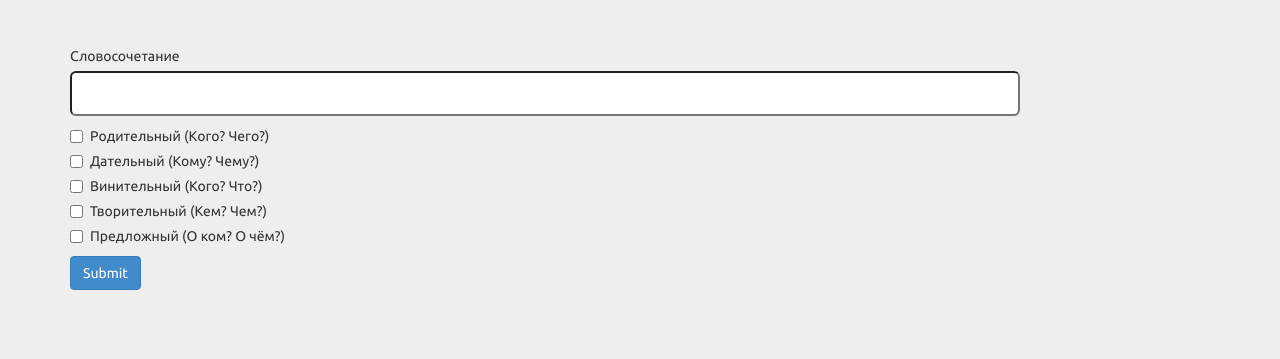
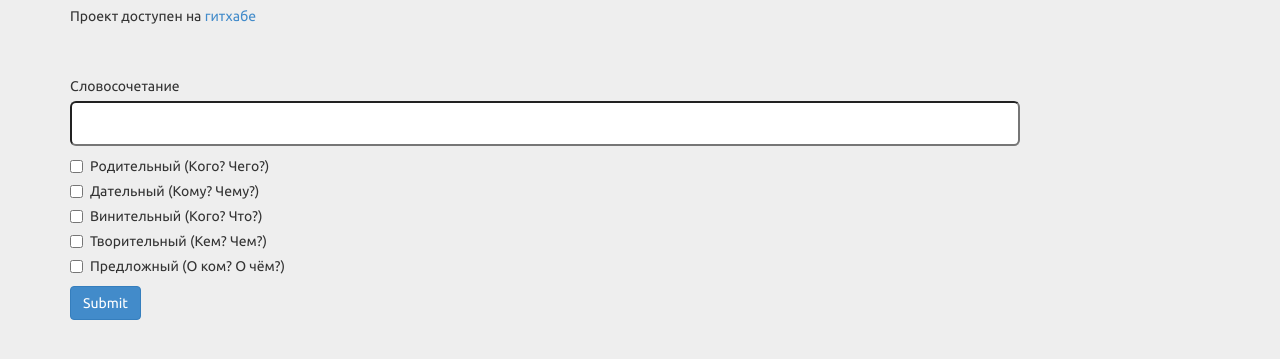
Before and after one commit to summerisgone/pyphrasy, a plain HTML site: page templates/index.html in a window 1280 px wide. Shown: the part 103-462 px from the top of the page. Drawn offline with nearby package versions, Linux system fonts and the light colour scheme.

Commit message:
Updated doc

```diff
--- a/templates/index.html
+++ b/templates/index.html
@@ -9,6 +9,7 @@
 </head>
 <body class="container">
 <h1>Склонение по падежам русских словосочетаний с помощью python библиотеки <a href="https://pymorphy2.readthedocs.org/">pymorphy2</a></h1>
+<p>Проект доступен на <a href="https://github.com/summerisgone/pyphrasy">гитхабе</a></p>
 <form action="/inflect" method="POST">
     <div class="control-group">
         <label class="control-label" for="phrase">Словосочетание</label>
@@ -30,5 +31,15 @@
 </form>
 <script type="text/javascript" src="http://code.jquery.com/jquery-1.10.2.min.js"></script>
 <script type="text/javascript" src="/static/js/main.js"></script>
+<script>
+  (function(i,s,o,g,r,a,m){i['GoogleAnalyticsObject']=r;i[r]=i[r]||function(){
+  (i[r].q=i[r].q||[]).push(arguments)},i[r].l=1*new Date();a=s.createElement(o),
+  m=s.getElementsByTagName(o)[0];a.async=1;a.src=g;m.parentNode.insertBefore(a,m)
+  })(window,document,'script','//www.google-analytics.com/analytics.js','ga');
+
+  ga('create', 'UA-34860793-6', 'pyphrasy.herokuapp.com');
+  ga('send', 'pageview');
+
+</script>
 </body>
 </html>
```
Also changed, not shown: 1 other file.
